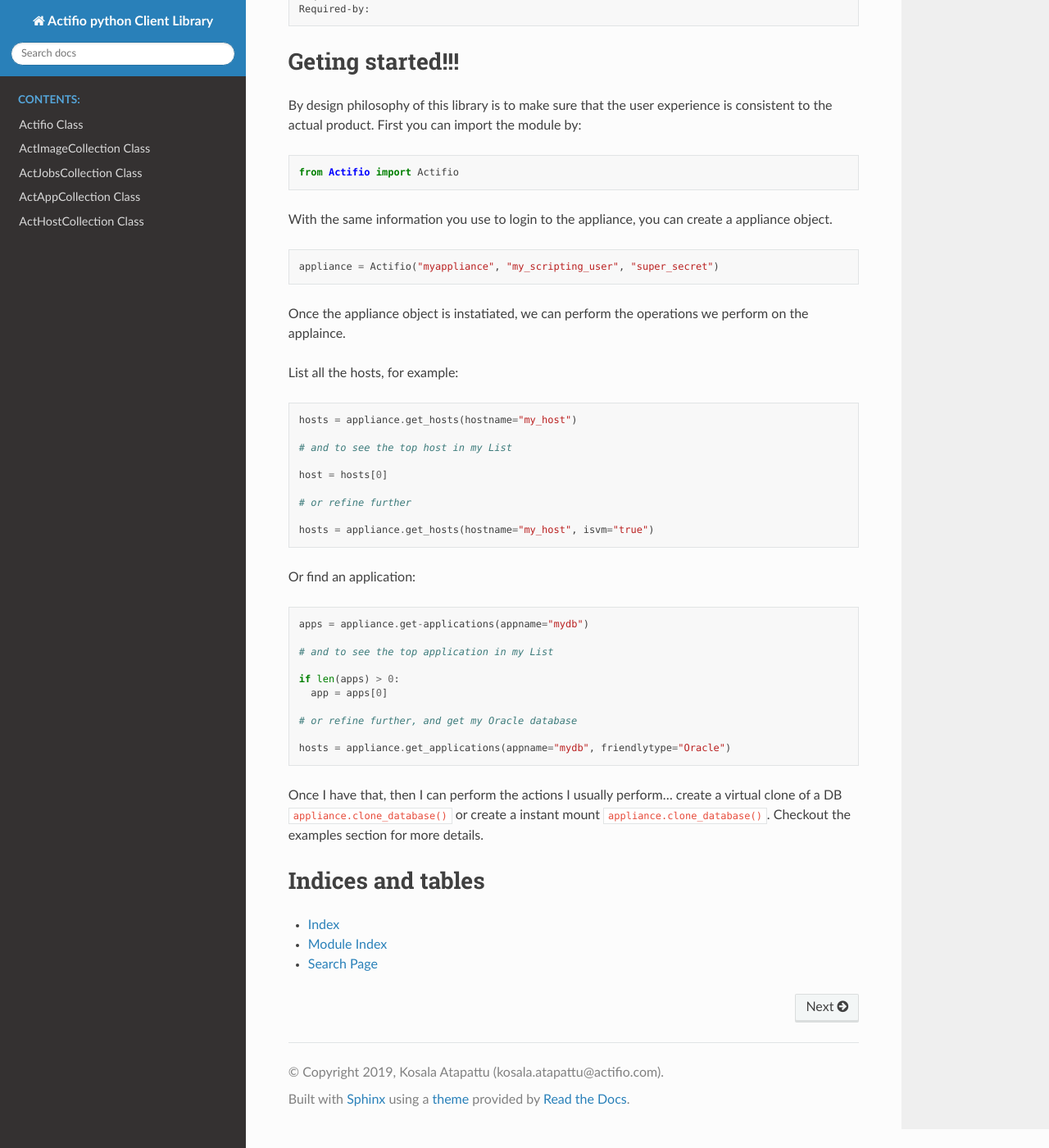
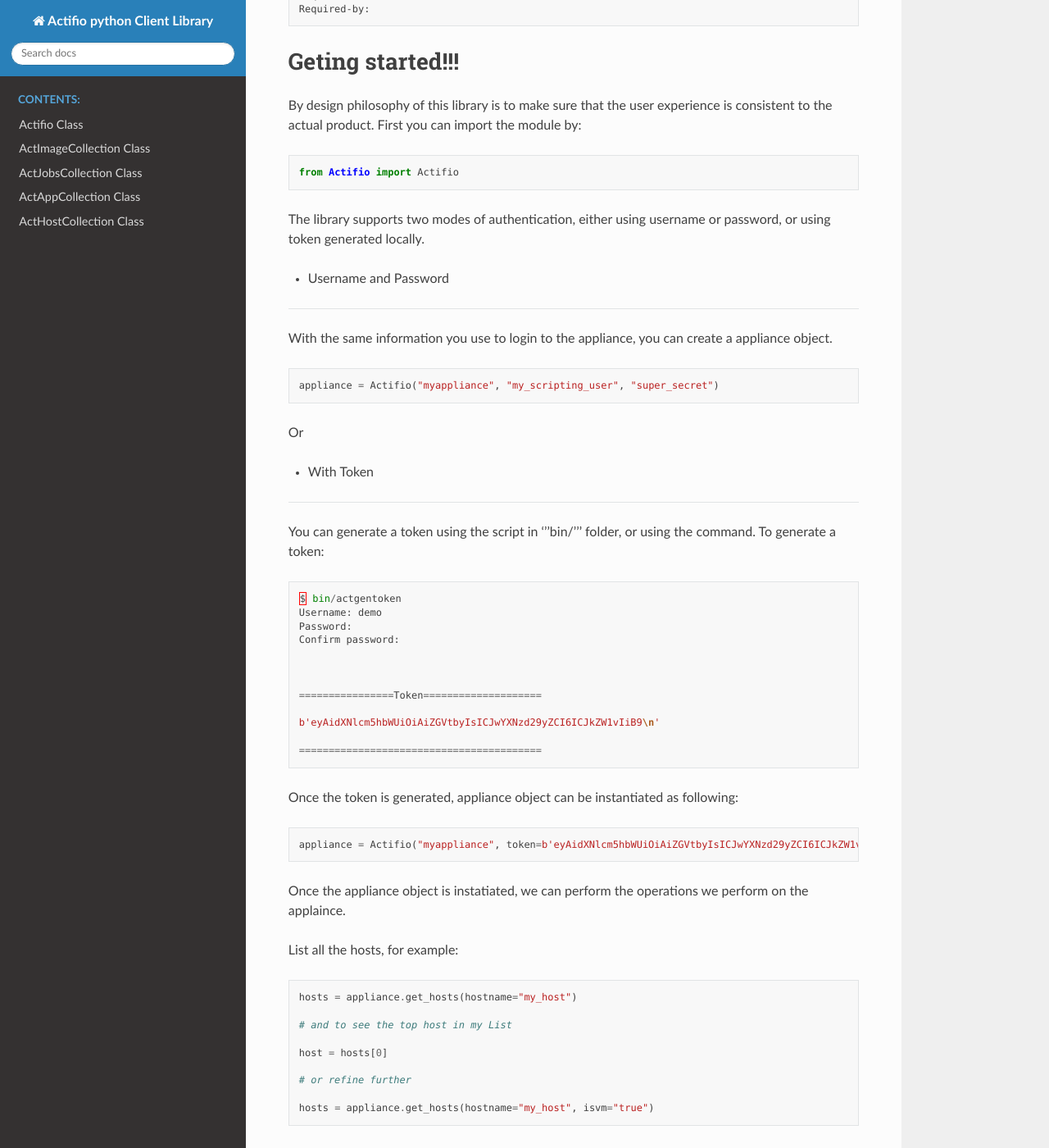
Before and after one commit to Actifio/actifio-python-package, a Sphinx documentation site: the page built from docs/index.rst, in a window 1280 px wide and 1400 px high, scrolled down 990 px. Shown: the whole window at 82% size. Built offline with Sphinx 7.4.7 and the Read the Docs theme 2.0.0, drawn with Linux system fonts in a browser that asks for light colours; formulas are drawn with MathJax 3.

Commit message:
adding docs for token support

```diff
--- a/docs/index.rst
+++ b/docs/index.rst
@@ -52,12 +52,45 @@
 
   from Actifio import Actifio
 
+The library supports two modes of authentication, either using username or password, or using token generated locally.
+
+* Username and Password
+-----------------------
 
 With the same information you use to login to the appliance, you can create a appliance object.
 
 .. code-block:: python
 
   appliance = Actifio("myappliance", "my_scripting_user", "super_secret")
+
+Or
+
+* With Token
+------------
+
+You can generate a token using the script in '''bin/''' folder, or using the command. To generate a token:
+
+.. code-block:: python
+
+  $ bin/actgentoken
+  Username: demo
+  Password:
+  Confirm password:
+
+
+
+  ================Token====================
+
+  b'eyAidXNlcm5hbWUiOiAiZGVtbyIsICJwYXNzd29yZCI6ICJkZW1vIiB9\n'
+
+  =========================================
+
+Once the token is generated, appliance object can be instantiated as following:
+
+.. code-block:: python
+
+  appliance = Actifio("myappliance", token=b'eyAidXNlcm5hbWUiOiAiZGVtbyIsICJwYXNzd29yZCI6ICJkZW1vIiB9\n')
+
 
 Once the appliance object is instatiated, we can perform the operations we perform on the applaince.
 
```
